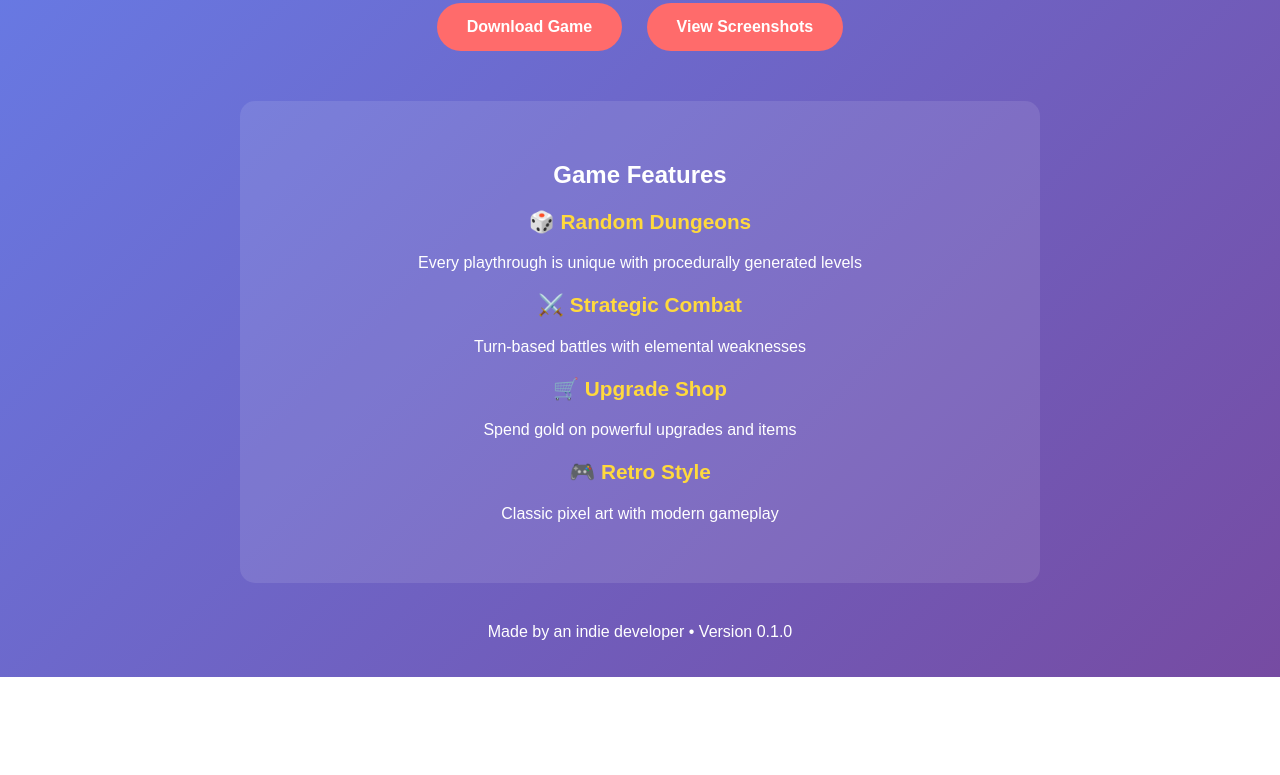
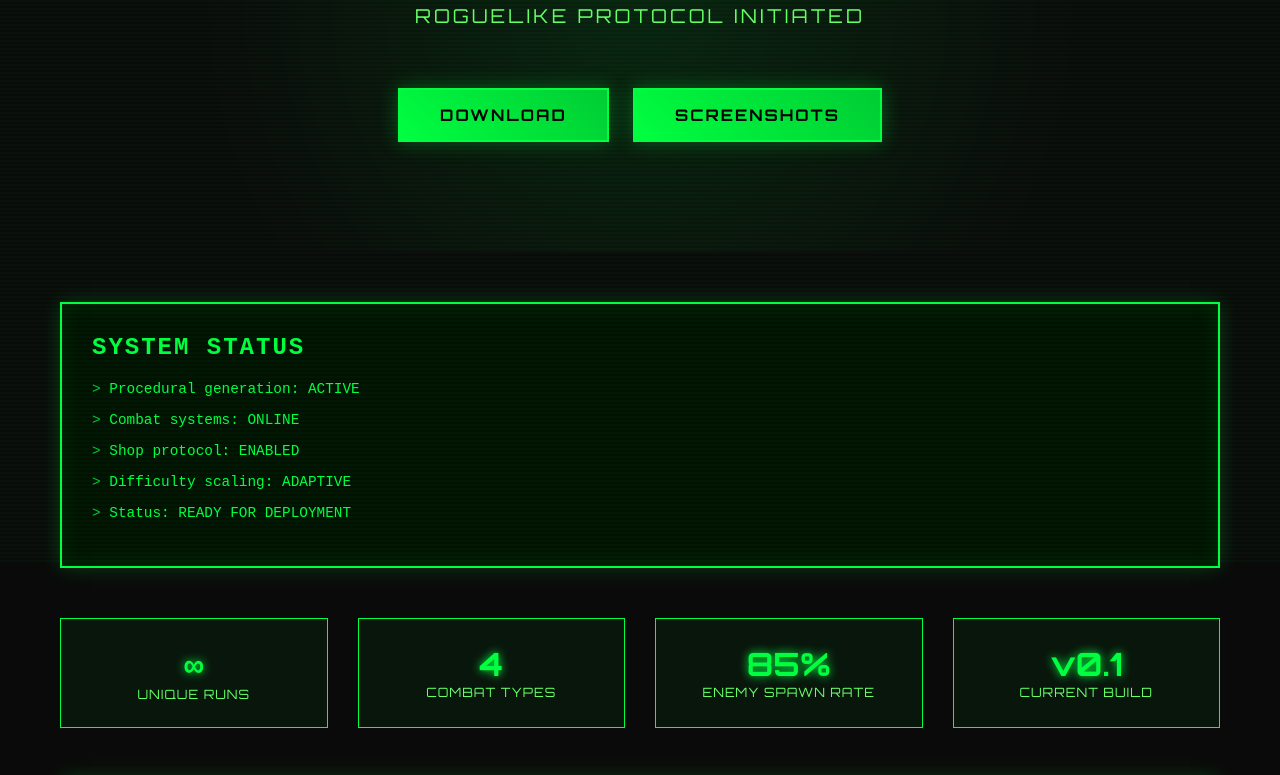
Before and after one commit to chersbobers/kalora, a plain HTML site: page index.html in a window 1280 px wide. Shown: the part 236-1011 px from the top of the page. Before the commit the page ends 913 px from the top, so only its background shows below. Drawn offline with Linux system fonts and the light colour scheme.

Commit message:
Update index.html

```diff
--- a/index.html
+++ b/index.html
@@ -1,99 +1,236 @@
 <!DOCTYPE html>
 <html>
 <head>
-    <title>Kalora - Indie Roguelike</title>
+    <title>Kalora</title>
     <style>
+        @import url('https://fonts.googleapis.com/css2?family=Orbitron:wght@400;700;900&display=swap');
+
+        * {
+            margin: 0;
+            padding: 0;
+            box-sizing: border-box;
+        }
+
         body {
-            font-family: Arial, sans-serif;
-            margin: 0;
-            background: linear-gradient(135deg, #667eea, #764ba2);
-            color: white;
-            text-align: center;
+            font-family: 'Orbitron', monospace;
+            background: #0a0a0a;
+            color: #00ff41;
+            overflow-x: hidden;
+        }
+
+        .scanlines {
+            position: fixed;
+            top: 0;
+            left: 0;
+            width: 100%;
+            height: 100%;
+            background: repeating-linear-gradient(
+                0deg,
+                transparent,
+                transparent 2px,
+                rgba(0, 255, 65, 0.03) 2px,
+                rgba(0, 255, 65, 0.03) 4px
+            );
+            pointer-events: none;
+            z-index: 1000;
         }
 
         .container {
-            max-width: 800px;
+            max-width: 1200px;
             margin: 0 auto;
-            padding: 20px;
+            padding: 0 20px;
+            position: relative;
+        }
+
+        header {
+            text-align: center;
+            padding: 100px 0;
+            background: radial-gradient(circle at center, rgba(0, 255, 65, 0.1) 0%, transparent 70%);
         }
 
         h1 {
-            font-size: 4rem;
-            margin: 50px 0 20px;
-            text-shadow: 2px 2px 4px rgba(0,0,0,0.3);
+            font-size: 6rem;
+            font-weight: 900;
+            letter-spacing: 8px;
+            text-shadow:
+                0 0 10px #00ff41,
+                0 0 20px #00ff41,
+                0 0 40px #00ff41;
+            margin-bottom: 20px;
+            animation: glow 2s ease-in-out infinite alternate;
         }
 
-        .tagline {
-            font-size: 1.3rem;
-            margin-bottom: 40px;
-            opacity: 0.9;
+        @keyframes glow {
+            from { text-shadow: 0 0 10px #00ff41, 0 0 20px #00ff41, 0 0 40px #00ff41; }
+            to { text-shadow: 0 0 20px #00ff41, 0 0 30px #00ff41, 0 0 60px #00ff41; }
+        }
+
+        .subtitle {
+            font-size: 1.2rem;
+            color: #66ff66;
+            letter-spacing: 3px;
+            margin-bottom: 50px;
+            text-transform: uppercase;
         }
 
         .btn {
-            background: #ff6b6b;
-            color: white;
-            padding: 15px 30px;
+            display: inline-block;
+            background: linear-gradient(45deg, #00ff41, #00cc33);
+            color: #000;
+            padding: 15px 40px;
             text-decoration: none;
-            border-radius: 25px;
-            font-weight: bold;
-            display: inline-block;
+            font-weight: 700;
+            letter-spacing: 2px;
+            text-transform: uppercase;
+            border: 2px solid #00ff41;
+            transition: all 0.3s;
             margin: 10px;
+            box-shadow: 0 0 20px rgba(0, 255, 65, 0.3);
         }
 
         .btn:hover {
-            background: #ff5252;
+            background: transparent;
+            color: #00ff41;
+            box-shadow: 0 0 30px rgba(0, 255, 65, 0.6);
+            transform: translateY(-2px);
         }
 
-        .features {
-            background: rgba(255,255,255,0.1);
-            padding: 40px;
-            margin: 40px 0;
-            border-radius: 15px;
+        .terminal {
+            background: rgba(0, 20, 0, 0.8);
+            border: 2px solid #00ff41;
+            padding: 30px;
+            margin: 50px 0;
+            font-family: 'Courier New', monospace;
+            box-shadow:
+                0 0 20px rgba(0, 255, 65, 0.2),
+                inset 0 0 20px rgba(0, 255, 65, 0.1);
         }
 
-        .feature {
-            margin: 20px 0;
+        .terminal h2 {
+            color: #00ff41;
+            font-size: 1.5rem;
+            margin-bottom: 20px;
+            text-transform: uppercase;
+            letter-spacing: 2px;
         }
 
-        .feature h3 {
-            color: #ffd93d;
-            font-size: 1.3rem;
+        .terminal-line {
+            margin: 15px 0;
+            font-size: 0.9rem;
+        }
+
+        .terminal-line::before {
+            content: "> ";
+            color: #00cc33;
+        }
+
+        .stats {
+            display: grid;
+            grid-template-columns: repeat(auto-fit, minmax(250px, 1fr));
+            gap: 30px;
+            margin: 50px 0;
+        }
+
+        .stat-box {
+            background: rgba(0, 255, 65, 0.05);
+            border: 1px solid #00ff41;
+            padding: 25px;
+            text-align: center;
+            transition: all 0.3s;
+        }
+
+        .stat-box:hover {
+            background: rgba(0, 255, 65, 0.1);
+            box-shadow: 0 0 20px rgba(0, 255, 65, 0.3);
+        }
+
+        .stat-number {
+            font-size: 2rem;
+            font-weight: 700;
+            color: #00ff41;
+            text-shadow: 0 0 10px #00ff41;
+        }
+
+        .stat-label {
+            font-size: 0.8rem;
+            color: #66ff66;
+            text-transform: uppercase;
+            letter-spacing: 1px;
+        }
+
+        footer {
+            text-align: center;
+            padding: 50px 0;
+            border-top: 1px solid #00ff41;
+            margin-top: 100px;
+            color: #66ff66;
+            font-size: 0.8rem;
+        }
+
+        .glitch {
+            animation: glitch 0.3s infinite;
+        }
+
+        @keyframes glitch {
+            0% { transform: translate(0); }
+            20% { transform: translate(-2px, 2px); }
+            40% { transform: translate(-2px, -2px); }
+            60% { transform: translate(2px, 2px); }
+            80% { transform: translate(2px, -2px); }
+            100% { transform: translate(0); }
         }
     </style>
 </head>
 <body>
+    <div class="scanlines"></div>
+
     <div class="container">
-        <h1>Kalora</h1>
-        <p class="tagline">A Roguelike Adventure Game</p>
+        <header>
+            <h1 class="glitch">KALORA</h1>
+            <p class="subtitle">Roguelike Protocol Initiated</p>
+            <a href="#" class="btn">Download</a>
+            <a href="#" class="btn">Screenshots</a>
+        </header>
 
-        <a href="#" class="btn">Download Game</a>
-        <a href="#" class="btn">View Screenshots</a>
+        <div class="terminal">
+            <h2>System Status</h2>
+            <div class="terminal-line">Procedural generation: ACTIVE</div>
+            <div class="terminal-line">Combat systems: ONLINE</div>
+            <div class="terminal-line">Shop protocol: ENABLED</div>
+            <div class="terminal-line">Difficulty scaling: ADAPTIVE</div>
+            <div class="terminal-line">Status: READY FOR DEPLOYMENT</div>
+        </div>
 
-        <div class="features">
-            <h2>Game Features</h2>
-
-            <div class="feature">
-                <h3>🎲 Random Dungeons</h3>
-                <p>Every playthrough is unique with procedurally generated levels</p>
+        <div class="stats">
+            <div class="stat-box">
+                <div class="stat-number">∞</div>
+                <div class="stat-label">Unique Runs</div>
             </div>
-
-            <div class="feature">
-                <h3>⚔️ Strategic Combat</h3>
-                <p>Turn-based battles with elemental weaknesses</p>
+            <div class="stat-box">
+                <div class="stat-number">4</div>
+                <div class="stat-label">Combat Types</div>
             </div>
-
-            <div class="feature">
-                <h3>🛒 Upgrade Shop</h3>
-                <p>Spend gold on powerful upgrades and items</p>
+            <div class="stat-box">
+                <div class="stat-number">85%</div>
+                <div class="stat-label">Enemy Spawn Rate</div>
             </div>
-
-            <div class="feature">
-                <h3>🎮 Retro Style</h3>
-                <p>Classic pixel art with modern gameplay</p>
+            <div class="stat-box">
+                <div class="stat-number">v0.1</div>
+                <div class="stat-label">Current Build</div>
             </div>
         </div>
 
-        <p>Made by an indie developer • Version 0.1.0</p>
+        <div class="terminal">
+            <h2>Mission Brief</h2>
+            <div class="terminal-line">Navigate procedurally generated dungeons</div>
+            <div class="terminal-line">Engage hostile entities using tactical combat</div>
+            <div class="terminal-line">Acquire resources and upgrade equipment</div>
+            <div class="terminal-line">Survive as long as possible</div>
+        </div>
+
+        <footer>
+            <p>DEVELOPED BY INDIE PROTOCOL • CLASSIFIED PROJECT KALORA</p>
+        </footer>
     </div>
 </body>
 </html>
```
